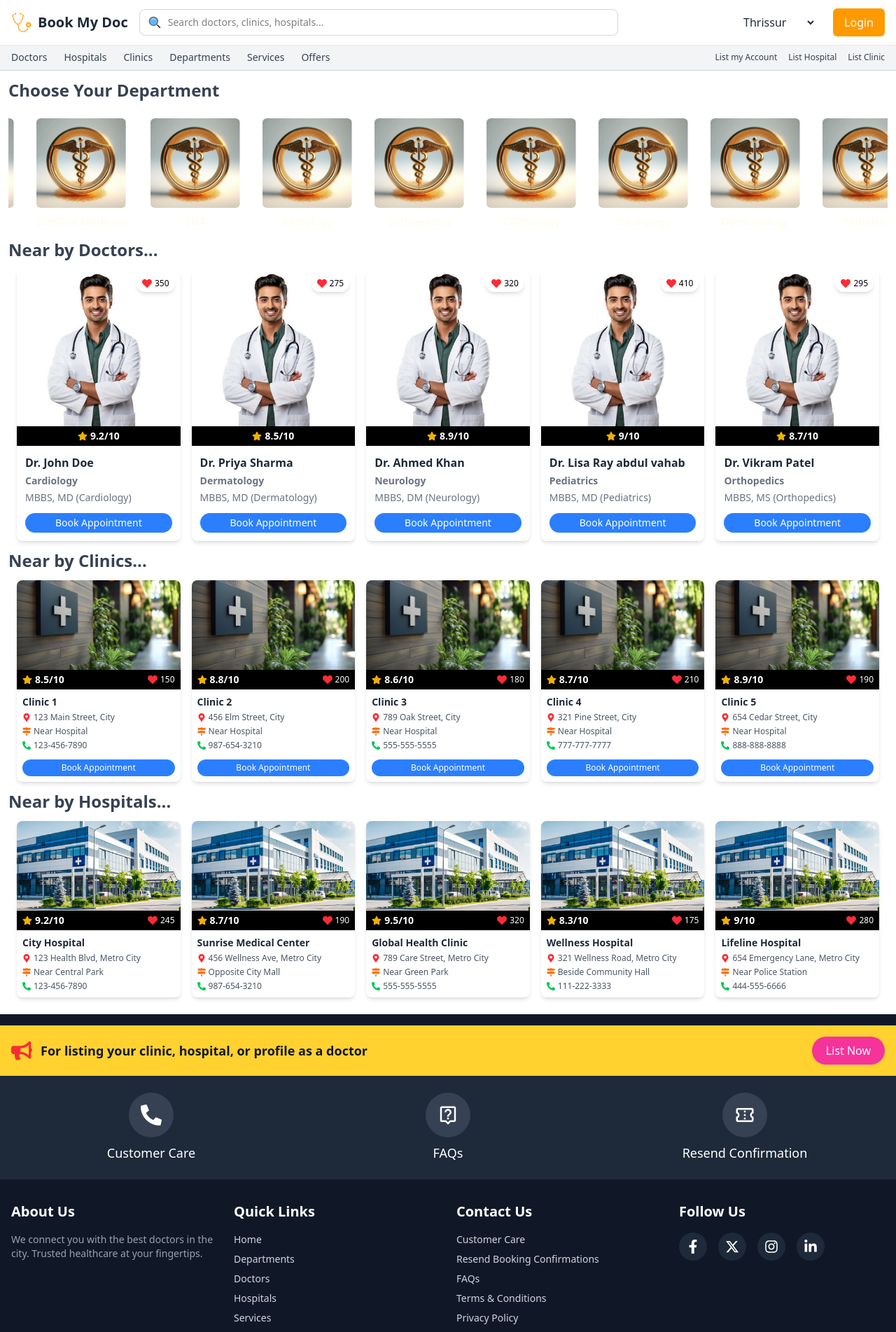
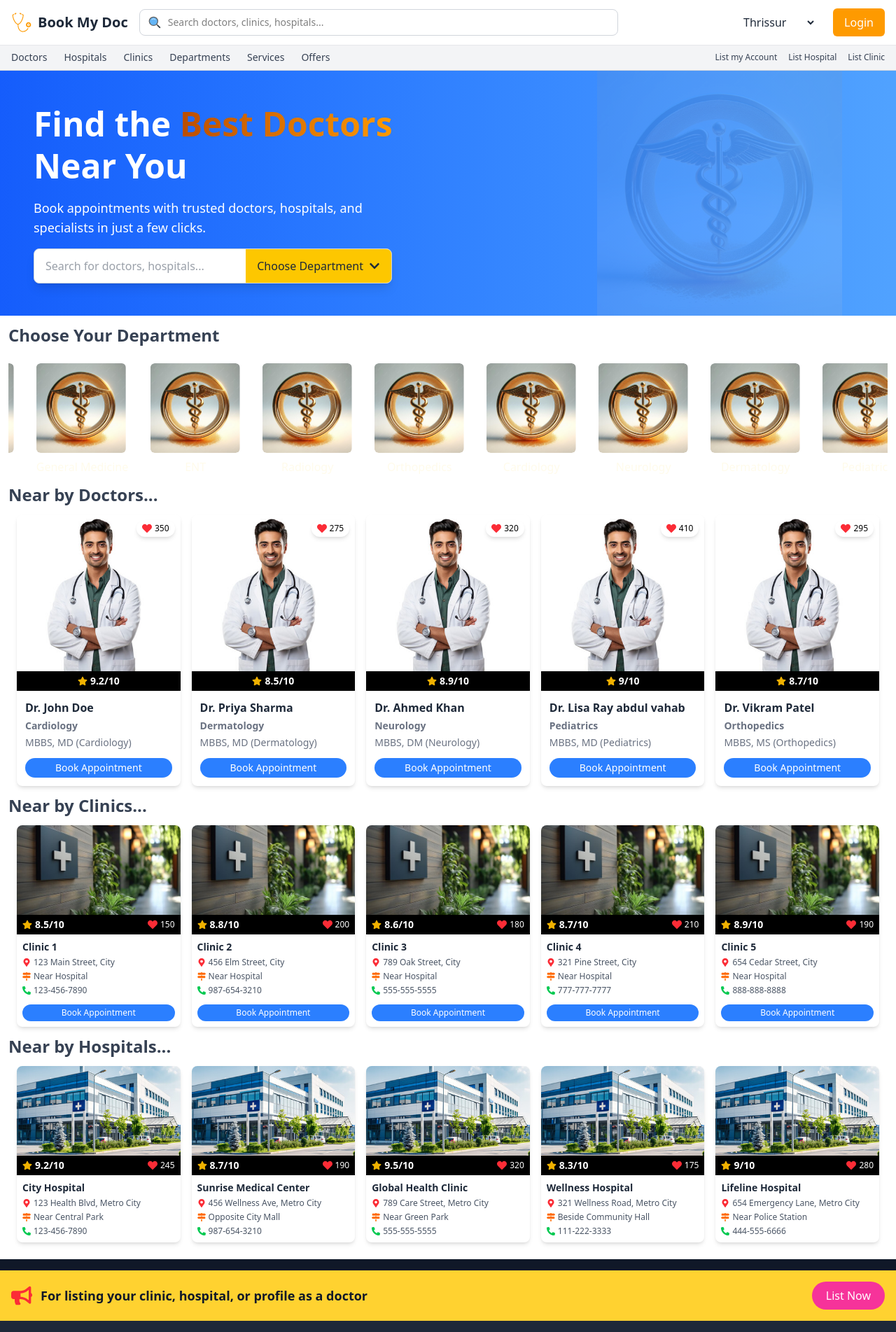
Before and after one commit to abdulvahabaa/book-my-doc-app, a React (Vite) app: page / in a window 1280 px wide. Shown: the top 1903 px of the page at 70% size. Built offline with nearby package versions, Linux system fonts and the light colour scheme.

Commit message:
feat:banner section add footer icon add

```diff
--- /dev/null
+++ b/src/components/Banners/Banner.jsx
@@ -0,0 +1,86 @@
+import React, { useState } from 'react';
+import { FaChevronDown } from 'react-icons/fa';
+
+const Banner = () => {
+  const [showDropdown, setShowDropdown] = useState(false);
+  const [selectedDepartment, setSelectedDepartment] = useState('Choose Department');
+
+  const toggleDropdown = () => {
+    setShowDropdown(!showDropdown);
+  };
+
+  const selectDepartment = (department) => {
+    setSelectedDepartment(department);
+    setShowDropdown(false);
+  };
+
+  return (
+    <div className="relative w-full h-[300px] md:h-[350px] bg-gradient-to-r from-blue-600 to-blue-400 flex items-center overflow-hidden">
+
+      {/* Left Side Content */}
+      <div className="relative z-10 w-full md:w-1/2 text-white px-6 md:px-12 space-y-4">
+        {/* Heading with Gradient in Best Doctors */}
+        <h1 className="text-3xl md:text-5xl font-bold leading-tight">
+          Find the{" "}
+          <span className="bg-gradient-to-r from-amber-700 to-amber-500 bg-clip-text text-transparent">
+            Best Doctors
+          </span>{" "}
+          Near You
+        </h1>
+
+        <p className="text-base md:text-lg">
+          Book appointments with trusted doctors, hospitals, and specialists in just a few clicks.
+        </p>
+
+        {/* Search Box with Dropdown Filter */}
+        <div className="flex items-center w-full max-w-lg bg-white rounded-lg border border-gray-300 shadow-lg overflow-hidden relative">
+          {/* Search Input */}
+          <input
+            type="text"
+            placeholder="Search for doctors, hospitals..."
+            className="flex-grow py-3 px-4 text-gray-700 outline-none"
+          />
+
+          {/* Dropdown Button */}
+          <div className="relative">
+            <button
+              onClick={toggleDropdown}
+              className="bg-yellow-400 text-gray-800 flex items-center justify-between px-4 py-3 cursor-pointer"
+            >
+              {selectedDepartment}
+              <FaChevronDown className="ml-2" />
+            </button>
+
+            {/* Dropdown Menu */}
+            {showDropdown && (
+              <div className="absolute top-full left-0 w-full bg-white border border-gray-300 shadow-lg rounded-md z-50">
+                <ul className="text-gray-700">
+                  {['Cardiology', 'Dermatology', 'Pediatrics', 'Orthopedics', 'Gynecology'].map((dept) => (
+                    <li
+                      key={dept}
+                      className="px-4 py-2 hover:bg-gray-100 cursor-pointer"
+                      onClick={() => selectDepartment(dept)}
+                    >
+                      {dept}
+                    </li>
+                  ))}
+                </ul>
+              </div>
+            )}
+          </div>
+        </div>
+      </div>
+
+      {/* Right Side Image */}
+      <div className="absolute right-0 bottom-0 hidden md:block w-1/3 h-full">
+        <img
+          src="/images/caduceus-symbol.jpg"
+          alt="Doctor"
+          className="h-full object-contain object-right opacity-10"
+        />
+      </div>
+    </div>
+  );
+};
+
+export default Banner;
--- a/src/components/ClinicsCard/ClinicsCard.jsx
+++ b/src/components/ClinicsCard/ClinicsCard.jsx
@@ -1,4 +1,4 @@
-import React, { useState } from 'react'
+import React from 'react'
 import { clinicsList } from '../../constants/data'
 import { FaPhoneAlt, FaMapMarkerAlt, FaMapSigns, FaStar, FaHeart } from 'react-icons/fa'
 
--- a/src/components/Footer.jsx/Footer.jsx
+++ b/src/components/Footer.jsx/Footer.jsx
@@ -7,7 +7,11 @@ import {
   FaBullhorn,
 } from "react-icons/fa";
 import { FaXTwitter } from "react-icons/fa6";
-import { MdOutlineLiveHelp, MdOutlineConfirmationNumber } from "react-icons/md"; // Icons for FAQ and Resend Confirmation
+import {
+  MdOutlineLiveHelp,
+  MdOutlineConfirmationNumber,
+  MdReportProblem,
+} from "react-icons/md";
 
 const Footer = () => {
   return (
@@ -32,7 +36,7 @@ const Footer = () => {
 
       {/* New Gray Section with Big Icons */}
       <div className="bg-gray-800 py-6">
-        <div className="container mx-auto px-4 grid grid-cols-1 md:grid-cols-3 gap-6 text-center">
+        <div className="container mx-auto px-4 grid grid-cols-1 md:grid-cols-4 gap-6 text-center">
           {/* Customer Care */}
           <div className="flex flex-col items-center space-y-2">
             <div className="w-16 h-16 flex items-center justify-center rounded-full bg-gray-700 text-white text-3xl">
@@ -57,6 +61,14 @@ const Footer = () => {
             <p className="text-white text-lg font-medium">
               Resend Confirmation
             </p>
+          </div>
+
+          {/* Raise a Complaint */}
+          <div className="flex flex-col items-center space-y-2">
+            <div className="w-16 h-16 flex items-center justify-center rounded-full bg-gray-700 text-white text-3xl">
+              <MdReportProblem /> {/* Complaint icon */}
+            </div>
+            <p className="text-white text-lg font-medium">Raise a Complaint</p>
           </div>
         </div>
       </div>
--- a/src/pages/Home.jsx
+++ b/src/pages/Home.jsx
@@ -7,6 +7,7 @@ import DoctorsCard from "../components/DoctorsCard/DoctorsCard";
 import Footer from "../components/Footer.jsx/Footer";
 import ClinicsCard from "../components/ClinicsCard/ClinicsCard";
 import HospitalsCard from "../components/HospitalsCard/HospitalsCard";
+import Banner from "../components/Banners/Banner";
 
 const Home = () => {
   return (
@@ -15,7 +16,9 @@ const Home = () => {
       <div className="pt-16">
         <SubNavbar />
       </div>
+        <Banner />
       <main className="p-3">
+        {/* <Title>Welcome to Book My Doc</Title> */}
         <Title>Choose Your Department</Title>
         <DepartmentsCarosel />
         <Title>Near by Doctors...</Title>
```
